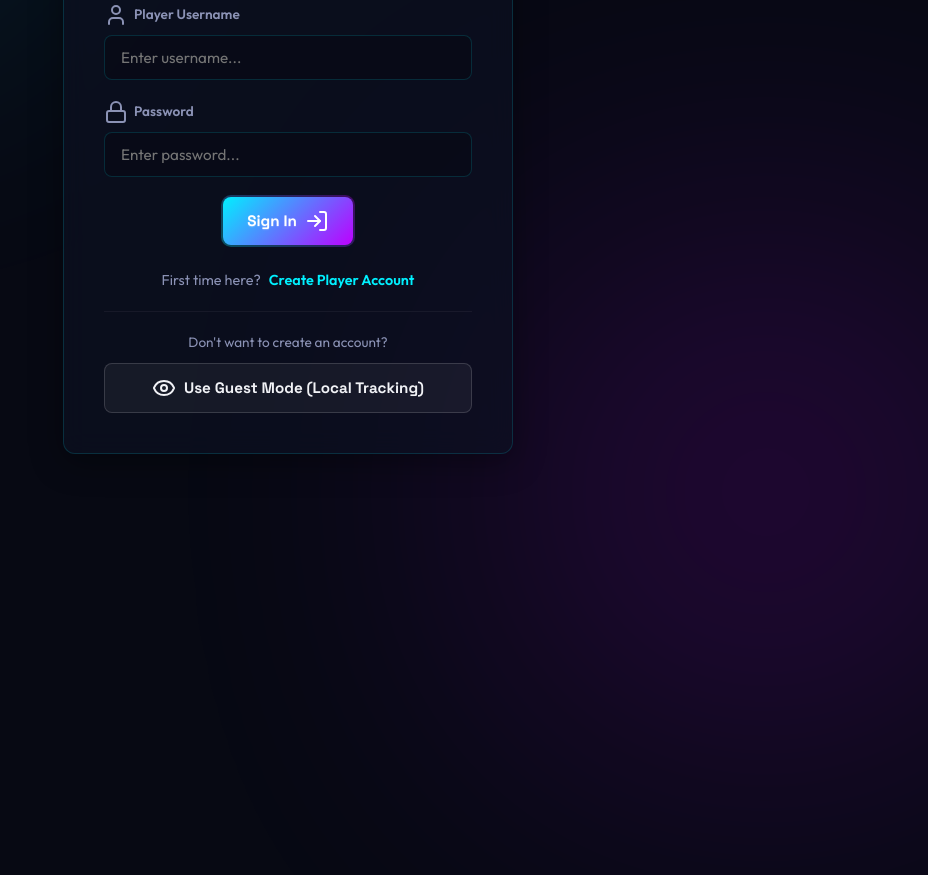
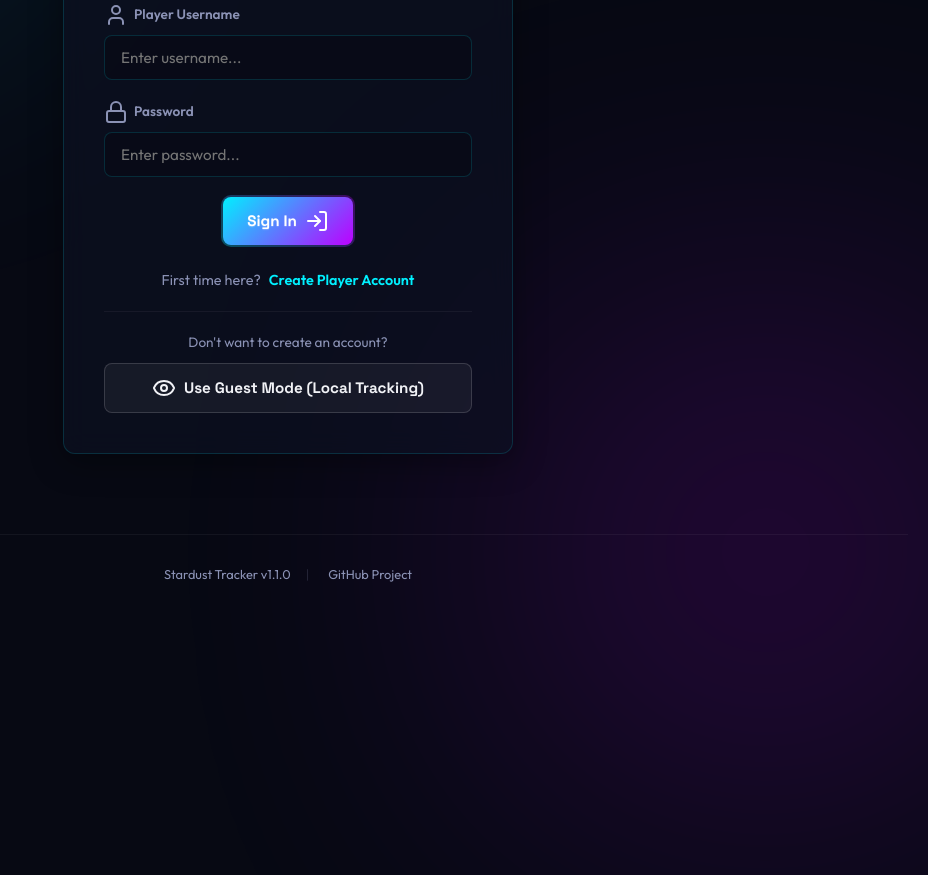
Before and after one commit to dmpotter1361/once-human-recipe, a website: page public/index.html in a window 1280 px wide. Shown: the part 371-1246 px from the top of the page, without its empty margins (352-1280 px from the left). Before the commit the page ends 1186 px from the top, so only its background shows below. Drawn offline with nearby package versions, Linux system fonts and the light colour scheme.

Commit message:
docs(readme): update developer instructions for Agentic IDEs; add subtle version footer v1.1.0

```diff
--- a/package.json
+++ b/package.json
@@ -1,6 +1,6 @@
 {
   "name": "once-human-crafting-tracker",
-  "version": "1.0.0",
+  "version": "1.1.0",
   "description": "Recipe tracker for Once Human guilds",
   "main": "server.js",
   "scripts": {
--- a/public/index.html
+++ b/public/index.html
@@ -730,6 +730,15 @@
       </main>
     </div>
 
+    <!-- Subtle Footer with Versioning -->
+    <footer class="app-footer">
+      <span>Stardust Tracker v1.1.0</span>
+      <span class="footer-divider">|</span>
+      <a href="https://github.com/dmpotter1361/once-human-recipe" target="_blank" rel="noopener noreferrer">
+        <i data-lucide="github"></i> GitHub Project
+      </a>
+    </footer>
+
   </div>
 
   <!-- Client-side Logic Script -->
--- a/public/styles.css
+++ b/public/styles.css
@@ -1258,3 +1258,33 @@ input[type="checkbox"] {
   border-bottom: 1px solid rgba(255, 145, 0, 0.2) !important;
   box-shadow: inset 3px 0 0 var(--status-learning);
 }
+
+/* ================= FOOTER & VERSIONING ================= */
+.app-footer {
+  margin-top: auto;
+  padding: 30px 0 10px 0;
+  border-top: 1px solid rgba(255, 255, 255, 0.05);
+  display: flex;
+  justify-content: center;
+  align-items: center;
+  gap: 15px;
+  font-size: 0.8rem;
+  color: var(--text-muted);
+}
+
+.app-footer a {
+  color: var(--text-muted);
+  text-decoration: none;
+  display: inline-flex;
+  align-items: center;
+  gap: 4px;
+  transition: var(--transition-smooth);
+}
+
+.app-footer a:hover {
+  color: var(--primary-cyan);
+}
+
+.footer-divider {
+  opacity: 0.2;
+}
```
Also changed, not shown: README.md.
